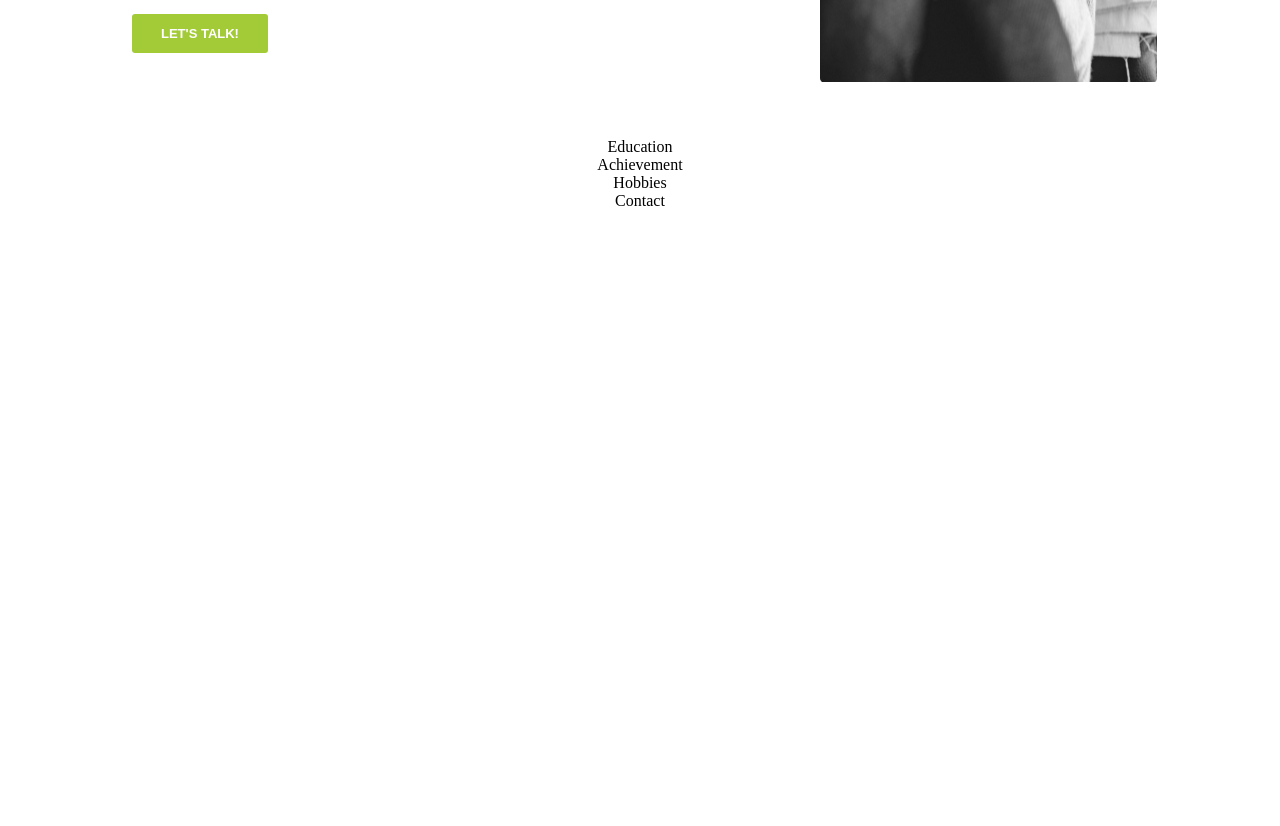
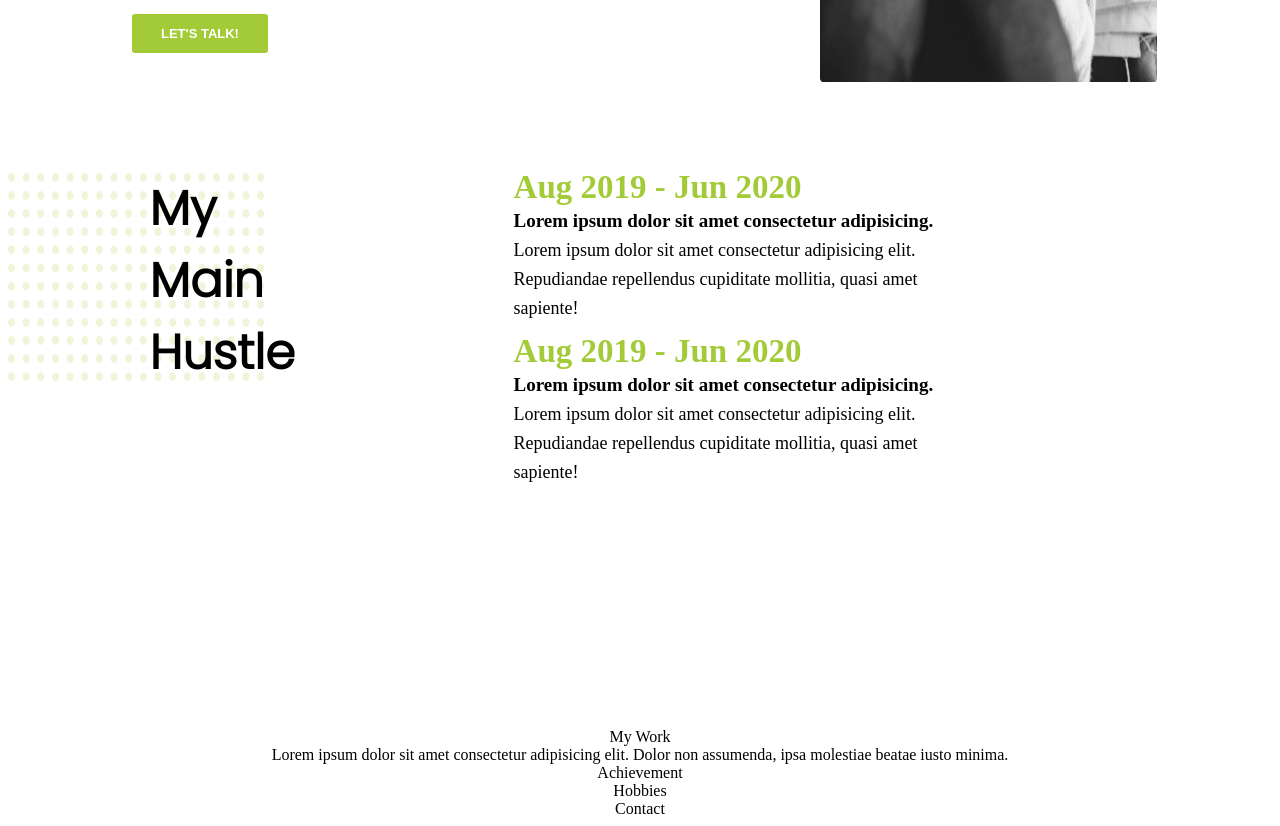
Before and after one commit to aryaniiit002/Cloning-a-Portfolio-Webpage, a React (Create React App) app: page /portfolio in a window 1280 px wide. Shown: the part 620-1446 px from the top of the page. Before the commit the page ends 838 px from the top, so only its background shows below. Built offline with nearby package versions, Linux system fonts and the light colour scheme.

Commit message:
Updating Education

```diff
--- a/src/App.css
+++ b/src/App.css
@@ -1,3 +1,7 @@
+:root {
+    --boxGreen: #a3cb38;
+}
+
 .App {
     text-align: center;
 }
--- /dev/null
+++ b/src/components/Portfolio/Education/Education.css
@@ -0,0 +1,45 @@
+@import url('https://fonts.googleapis.com/css2?family=Poppins:ital,wght@1,900&display=swap');
+:root {
+    --boxGreen: #a3cb38;
+}
+
+.educationContainer {
+    display: flex;
+    flex-direction: row;
+    align-content: flex-start;
+    height: 65vh;
+    margin: 35px 0px;
+}
+
+.leftContainer {
+    width: 40%;
+    text-align: left;
+}
+
+.BGimage {
+    width: 20%;
+    height: 26%;
+    position: absolute;
+}
+
+.containerHeader {
+    position: relative;
+    left: 28%;
+    font-size: 3em;
+    width: 32%;
+    font-weight: 800;
+    font-family: 'Poppins', sans-serif;
+}
+
+.rightContainer {
+    width: 37%;
+    text-align: left;
+    height: 100%;
+    line-height: 28px;
+}
+
+.contentDate {}
+
+.contentTitle {}
+
+.contentDesc {}
--- a/src/components/Portfolio/Education/Education.jsx
+++ b/src/components/Portfolio/Education/Education.jsx
@@ -1,9 +1,60 @@
-import React from 'react'
+import React from 'react';
+import "./Education.css";
+
+import bg from "../../../images/bg.png";
 
 const Education = () => {
-  return (
-    <div>Education</div>
-  )
+	const dateStyle = {
+		color: "#a3cb38",
+		fontSize: "33px",
+		fontWeight: "600",
+
+	};
+	const titleStyle = {
+		fontSize: "19px",
+		fontWeight: "600",
+	};
+	const descStyle = {
+		fontSize: "18px",
+	};
+
+	const education = [
+		{
+			date: "Aug 2019 - Jun 2020",
+			title: "Lorem ipsum dolor sit amet consectetur adipisicing.",
+			desc: "Lorem ipsum dolor sit amet consectetur adipisicing elit. Repudiandae repellendus cupiditate mollitia, quasi amet sapiente!"
+		},
+		{
+			date: "Aug 2019 - Jun 2020",
+			title: "Lorem ipsum dolor sit amet consectetur adipisicing.",
+			desc: "Lorem ipsum dolor sit amet consectetur adipisicing elit. Repudiandae repellendus cupiditate mollitia, quasi amet sapiente!"
+		},
+	]
+
+	const listItems = education.map((data) => {
+		return (
+			<div style={{marginBottom:"14px"}}>
+				<span style={dateStyle}>{data.date}</span><br />
+				<span style={titleStyle}>{data.title}</span><br />
+				<span style={descStyle}>{data.desc}</span>
+			</div>
+		)
+	});
+
+	return (
+		<div className="educationContainer">
+			<div className="leftContainer">
+				<img className="BGimage" src={bg} alt="Profile Pic" />
+				<div className="containerHeader">
+					My Main Hustle
+				</div>
+			</div>
+
+			<div className="rightContainer">
+				{listItems}
+			</div >
+		</div>
+	)
 }
 
 export default Education
--- a/src/components/Portfolio/Home/Home.jsx
+++ b/src/components/Portfolio/Home/Home.jsx
@@ -2,6 +2,7 @@ import React from 'react'
 import "./Home.css";
 
 import profilePic from "../../../images/profile-pic.png";
+
 const Home = () => {
 	return (
 		<div id="home" className="homeContainer">
@@ -18,7 +19,7 @@ const Home = () => {
 			</div>
 			<div className="rightHomeContainer">
 				<div className="rightContentContainer">
-					<div class='box'></div>
+					<div className="box"></div>
 					<img className="image" src={profilePic} alt="Profile Pic" />
 				</div>
 			</div>
--- a/src/components/Portfolio/Portfolio.jsx
+++ b/src/components/Portfolio/Portfolio.jsx
@@ -1,6 +1,7 @@
 import React from "react";
 import Home from "./Home/Home";
 import Achievement from "./Achievement/Achievement";
+import Project from "./Projects/Project";
 import Education from "./Education/Education";
 import Hobbies from "./Hobbies/Hobbies";
 import Contact from "./Contact/Contact";
@@ -10,6 +11,7 @@ const Portfolio = () => {
         <div>
             <Home />
             <Education />
+            <Project />
             <Achievement />
             <Hobbies />
             <Contact />
--- /dev/null
+++ b/src/components/Portfolio/Projects/Project.jsx
@@ -0,0 +1,19 @@
+import React from 'react'
+
+const Project = () => {
+	return (
+		<div className="projectContainer">
+			<div className="header">
+				My Work
+			</div>
+			<div className="bio">
+				Lorem ipsum dolor sit amet consectetur adipisicing elit. Dolor non assumenda, ipsa molestiae beatae iusto minima.
+			</div>
+			<div className="projectSlidesContainer">
+				{/* {projectsList} */}
+			</div>
+		</div>
+	)
+}
+
+export default Project;
```
Also changed, not shown: src/components/Portfolio/Projects/project.css (added).
